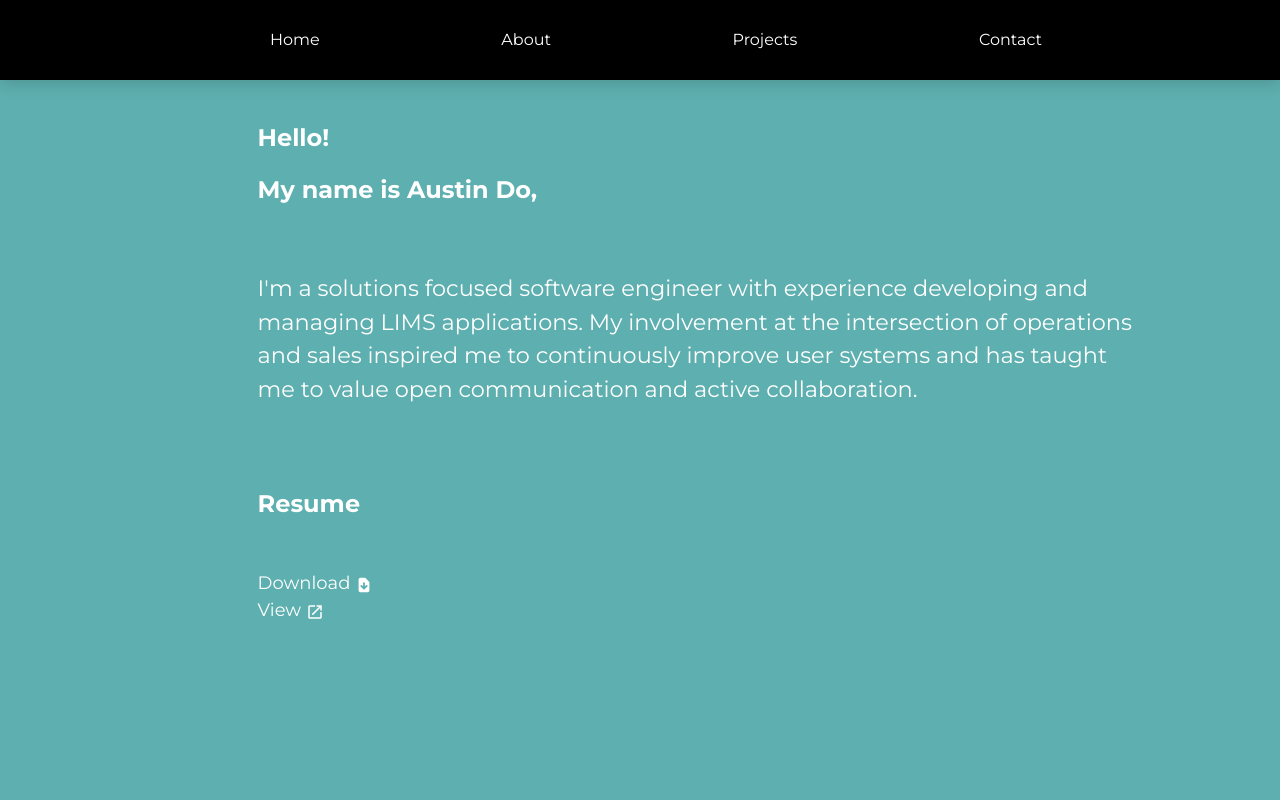
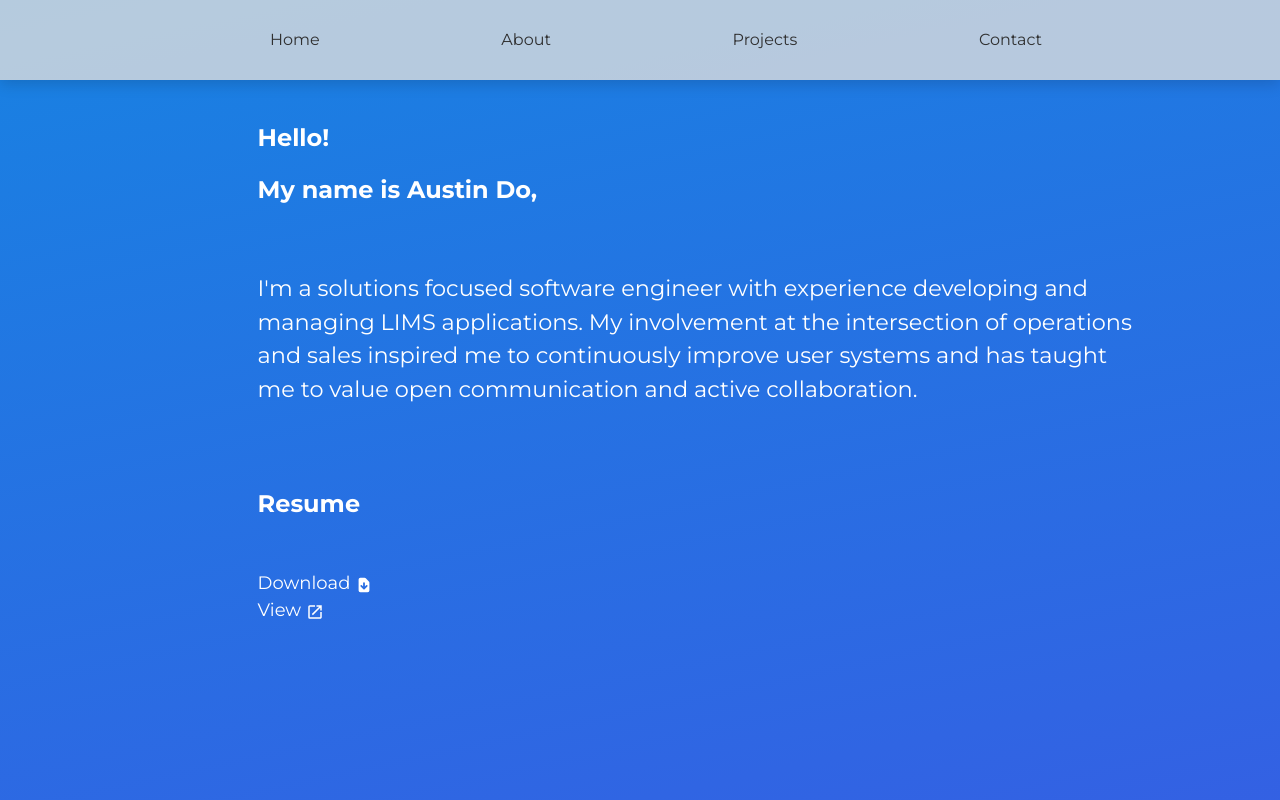
Before and after one commit to austinndo/portfolio, a React (Create React App) app: page / in a window 1280 px wide. Shown: the top 800 px of the page. Built offline with nearby package versions, Linux system fonts and the light colour scheme.

Commit message:
Updated background color, added hover effects for clickable links and features

```diff
--- a/src/App.css
+++ b/src/App.css
@@ -20,7 +20,8 @@ ul {
 
 .Portfolio {
   margin: 0 auto;
-  background-color: rgba(0, 128, 128, 0.632);
+  background: rgb(24,130,226);
+  background: linear-gradient(168deg, rgba(24,130,226,1) 0%, rgba(72,72,228,1) 39%, rgba(130,83,201,1) 68%);
   font-family: 'Montserrat', sans-serif;
 }
 
@@ -40,14 +41,13 @@ ul {
 /********************  Navbar *********************/
 
 .Navbar {
-  background-color: black;
+  background-color:rgba(222, 222, 222, 0.8);
   position: sticky;
   top: 0px;
   width: 100%;
   height: 10vh;
   z-index: 1000;
   box-shadow: 0 4px 14px 0 rgba(0, 0, 0, 0.15);
-  color: white;
 }
 
 .NavbarContent {
@@ -64,12 +64,12 @@ ul {
 .NavbarItem {
   display: inline;
   margin-left: 2rem;
-  color: white;
+  color: rgb(48, 48, 48);
   text-decoration: none;
 }
 
 .NavbarItem:hover {
-  color: rgb(255, 255, 255);
+  color: rgb(48, 48, 48);
   cursor: pointer;
   transition-duration: 0.2s;
   animation: ease-in-out;
@@ -100,6 +100,16 @@ ul {
   flex-direction: column;
   font-size: 18px;
   margin-top: 4vh;
+  width: fit-content;
+}
+
+.IntroResumeContent a:hover {
+  cursor: pointer;
+  text-decoration: none;
+  color: white;
+  transition-duration: 0.2s;
+  animation: ease-in-out;
+  transform: scale(1.2);
 }
 
 .IntroResumeContainer a {
@@ -140,7 +150,7 @@ ul {
 
 .AboutImage img {
   width: clamp(100px, 200px, 300px);
-  box-shadow: 20px 20px 20px 20px blanchedalmond;
+  box-shadow: 14px 12px 12px 0 rgba(222, 222, 222, 0.8);
 }
 
 
@@ -218,9 +228,23 @@ ul {
   margin-right: 2vw;
 }
 
+.LeftCarouselArrow:hover {
+  cursor: pointer;
+  transition-duration: 0.2s;
+  animation: ease-in-out;
+  transform: scale(1.4);
+}
+
 .RightCarouselArrow {
   cursor: pointer;
   margin-left: 2vw;
+}
+
+.RightCarouselArrow:hover {
+  cursor: pointer;
+  transition-duration: 0.2s;
+  animation: ease-in-out;
+  transform: scale(1.4);
 }
 
 .ProjectImageIndicator {
@@ -276,6 +300,10 @@ ul {
 .ProjectLinksA a:hover {
   cursor: pointer;
   text-decoration: none;
+  color: white;
+  transition-duration: 0.2s;
+  animation: ease-in-out;
+  transform: scale(1.2);
 }
 
 .ProjectLinksB {
@@ -294,6 +322,10 @@ ul {
 .ProjectLinksB a:hover {
   cursor: pointer;
   text-decoration: none;
+  color: white;
+  transition-duration: 0.2s;
+  animation: ease-in-out;
+  transform: scale(1.2);
 }
 
 .ProjectDividerContainer {
```
